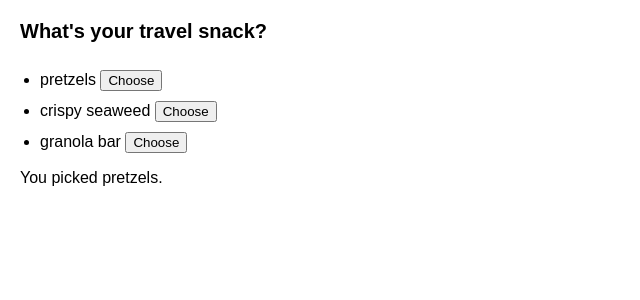
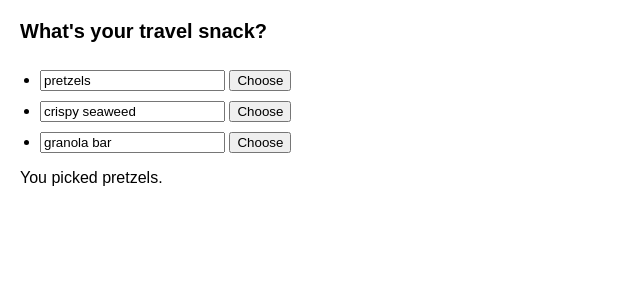
Before and after one commit to syureu/solid-octo-rotary-phone, a React (Create React App) app in the folder 4. Managing State/2. Choosing the state structure/src/: page / in a window 1280 px wide. Shown: the top 300 px of the page, without its empty margins (0-640 px from the left). Built offline with nearby package versions, Linux system fonts and the light colour scheme.

Commit message:
Choosing the state structure
WIP

```diff
--- a/4. Managing State/2. Choosing the state structure/src/App.js
+++ b/4. Managing State/2. Choosing the state structure/src/App.js
@@ -12,13 +12,33 @@ export default function Menu() {
   const [items, setItems] = useState(initialItems);
   const [selectedItem, setSelectedItem] = useState(items[0]);
 
+  function handleItemChange(id, e) {
+    setItems(
+      items.map((item) => {
+        if (item.id === id) {
+          return {
+            ...item,
+            title: e.target.value,
+          };
+        } else {
+          return item;
+        }
+      })
+    );
+  }
+
   return (
     <React.Fragment>
       <h2>What's your travel snack?</h2>
       <ul>
-        {items.map((item) => (
+        {items.map((item, index) => (
           <li key={item.id}>
-            {item.title}{" "}
+            <input
+              value={item.title}
+              onChange={(e) => {
+                handleItemChange(item.id, e);
+              }}
+            />{" "}
             <button
               onClick={() => {
                 setSelectedItem(item);
```
Also changed, not shown: 1 other file (tests, documents, lock files or other folders).
